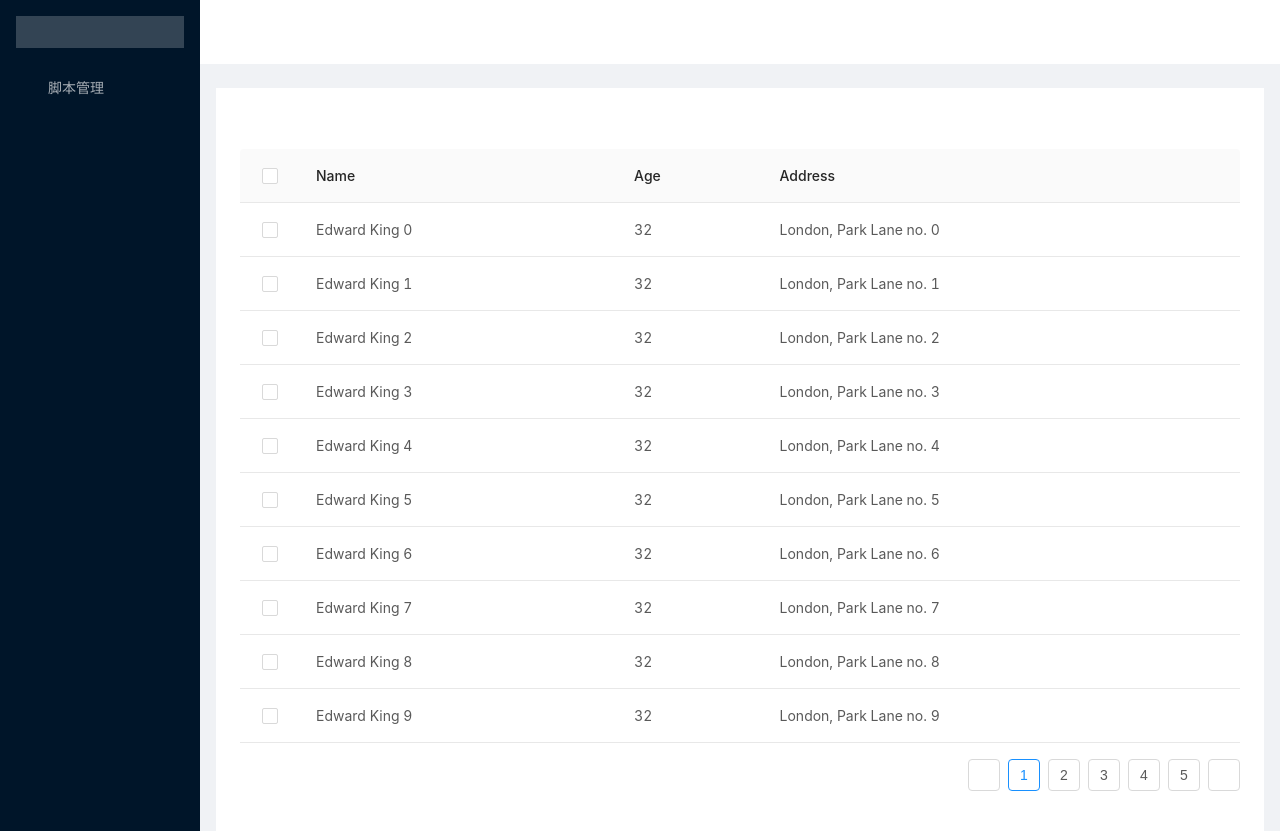
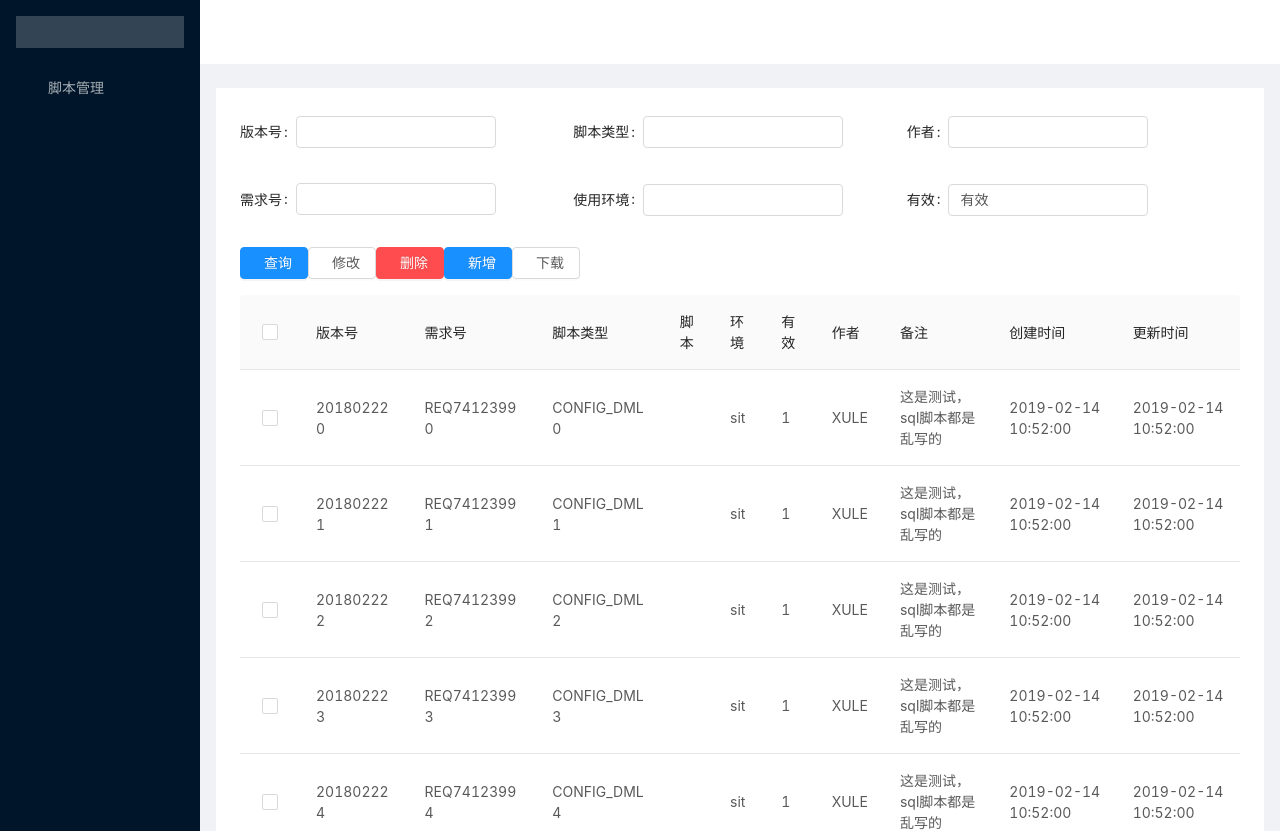
Before and after one commit to NicoXu/sql-admin, a Vue app: page /#/sql in a window 1280 px wide. Shown: the top 831 px of the page. Built offline with nearby package versions, Linux system fonts and the light colour scheme.

Commit message:
20190214更新
20190214更新

```diff
--- a/src/components/SqlList.vue
+++ b/src/components/SqlList.vue
@@ -9,31 +9,134 @@
       >
         Reload
       </a-button>-->
-      <span style="margin-left: 8px">
-        <template v-if="hasSelected">{{`Selected ${selectedRowKeys.length} items`}}</template>
-      </span>
+      <div class="components-input-demo-size">
+        <a-form class="ant-advanced-search-form" :form="form" @submit="query">
+          <a-row>
+            <a-col :span="8">
+              <a-form-item label="版本号">
+                <a-input/>
+              </a-form-item>
+            </a-col>
+            <a-col :span="8">
+              <a-form-item label="脚本类型">
+                <a-select style="width: 200px">
+                  <a-select-option value="DEV">配置数据变更</a-select-option>
+                  <a-select-option value="SIT">业务数据变更</a-select-option>
+                  <a-select-option value="FT">结构变更</a-select-option>
+                </a-select>
+              </a-form-item>
+            </a-col>
+            <a-col :span="8">
+              <a-form-item label="作者">
+                <a-select style="width: 200px">
+                  <a-select-option value="xule">徐乐</a-select-option>
+                  <a-select-option value="zhaokaining">赵凯宁</a-select-option>
+                  <a-select-option value="wuzelin">吴泽林</a-select-option>
+                  <a-select-option value="xiedong">谢栋</a-select-option>
+                  <a-select-option value="luqiang">卢强</a-select-option>
+                  <a-select-option value="shaorongjun">邵荣俊</a-select-option>
+                  <a-select-option value="zhuhaocheng">朱浩成</a-select-option>
+                  <a-select-option value="zangyanyan">臧延岩</a-select-option>
+                  <a-select-option value="fengjianlong">冯建龙</a-select-option>
+                  <a-select-option value="zhangxinbiao">张新标</a-select-option>
+                  <a-select-option value="wangxuan">王炫</a-select-option>
+                  <a-select-option value="wangdeli">王得利</a-select-option>
+                  <a-select-option value="yanwang">颜旺</a-select-option>
+                  <a-select-option value="limeng">李蒙</a-select-option>
+                  <a-select-option value="liupengbo">刘鹏博</a-select-option>
+                  <a-select-option value="yuansili">袁思丽</a-select-option>
+                  <a-select-option value="wangxiaojuan">王晓娟</a-select-option>
+                </a-select>
+              </a-form-item>
+            </a-col>
+          </a-row>
+          <a-row>
+            <a-col :span="8">
+              <a-form-item label="需求号">
+                <a-input/>
+              </a-form-item>
+            </a-col>
+            <a-col :span="8">
+              <a-form-item label="使用环境">
+                <a-select style="width: 200px">
+                  <a-select-option value="DEV">开发环境</a-select-option>
+                  <a-select-option value="SIT">测试环境</a-select-option>
+                  <a-select-option value="FT">FT环境</a-select-option>
+                  <a-select-option value="PRODUCT">生产环境</a-select-option>
+                </a-select>
+              </a-form-item>
+            </a-col>
+            <a-col :span="8">
+              <a-form-item label="有效">
+                <a-select style="width: 200px" defaultValue="1">
+                  <a-select-option value="1">有效</a-select-option>
+                  <a-select-option value="2">无效</a-select-option>
+                </a-select>
+              </a-form-item>
+            </a-col>
+          </a-row>
+        </a-form>
+      </div>
+
+      <a-button type="primary" icon="search">查询</a-button>
+      <a-button icon="edit">修改</a-button>
+      <a-button type="danger" icon="delete">删除</a-button>
+      <a-button type="primary" icon="file-add">新增</a-button>
+      <a-button icon="caret-down" @click="showDownloadModal">下载</a-button>
+
     </div>
-    <a-table
-      :rowSelection="{selectedRowKeys: selectedRowKeys, onChange: onSelectChange}"
-      :columns="columns"
-      :dataSource="data"
+    <a-table :rowSelection="{selectedRowKeys: selectedRowKeys, onChange: onSelectChange}" :columns="columns" :dataSource="data"
     />
+    <div>
+      <!--<a-button type="primary" @click="showModal">Open Modal with async logic</a-button>-->
+      <a-modal title="Title" :visible="visible" @ok="handleOk" :confirmLoading="confirmLoading" @cancel="handleCancel">
+        <p>{{ModalText}}</p>
+      </a-modal>
+    </div>
   </div>
 </template>
 
 <script>
 const columns = [
   {
-    title: "Name",
-    dataIndex: "name"
+    title: "版本号",
+    dataIndex: "version"
   },
   {
-    title: "Age",
-    dataIndex: "age"
+    title: "需求号",
+    dataIndex: "requirementNumber"
   },
   {
-    title: "Address",
+    title: "脚本类型",
+    dataIndex: "type"
+  },
+  {
+    title: "脚本",
     dataIndex: "address"
+  },
+  {
+    title: "环境",
+    dataIndex: "enviroment"
+  },
+  {
+    title: '有效',
+    dataIndex: "isValid"
+  },
+  {
+    title: '作者',
+    dataIndex: "author"
+  },
+  {
+    title: "备注",
+    dataIndex: "comment"
+  },
+  {
+    title: "创建时间",
+    dataIndex: "createDate"
+  },
+  {
+    title: "更新时间",
+    dataIndex: "updateDate"
   }
 ];
 
@@ -41,9 +144,15 @@ const data = [];
 for (let i = 0; i < 46; i++) {
   data.push({
     key: i,
-    name: `Edward King ${i}`,
-    age: 32,
-    address: `London, Park Lane no. ${i}`
+    version: `20180222 ${i}`,
+    requirementNumber: `REQ7412399 ${i}`,
+    type: `CONFIG_DML ${i}`,
+    enviroment: 'sit',
+    isValid: '1',
+    author: 'XULE',
+    comment: '这是测试，sql脚本都是乱写的',
+    createDate: "2019-02-14 10:52:00",
+    updateDate: "2019-02-14 10:52:00"
   });
 }
 export default {
@@ -73,10 +182,24 @@ export default {
     onSelectChange(selectedRowKeys) {
       console.log("selectedRowKeys changed: ", selectedRowKeys);
       this.selectedRowKeys = selectedRowKeys;
+    },
+    query() {
+
+    },
+    showDownloadModal() {
+
     }
   }
 };
 </script>
 
 <style lang="less" scoped>
+  .components-input-demo-size .ant-input {
+    width: 200px;
+    margin: 0 8px 8px 0;
+  }
+
+  .ant-advanced-search-form .ant-form-item {
+    display: flex;
+  }
 </style>
```
